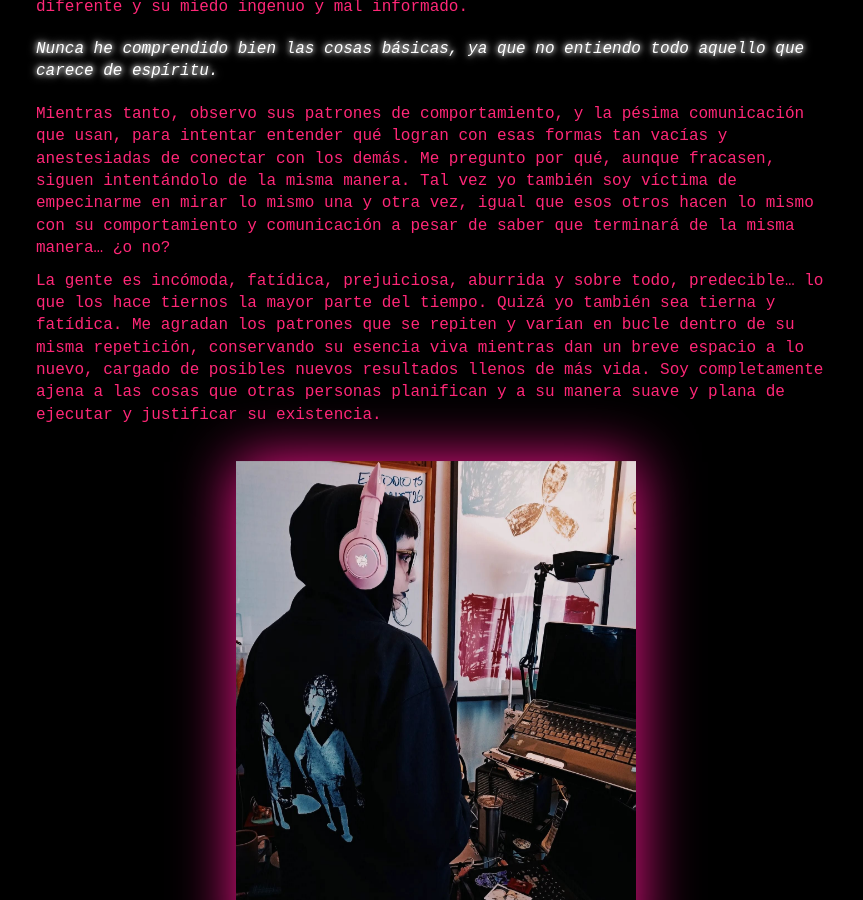
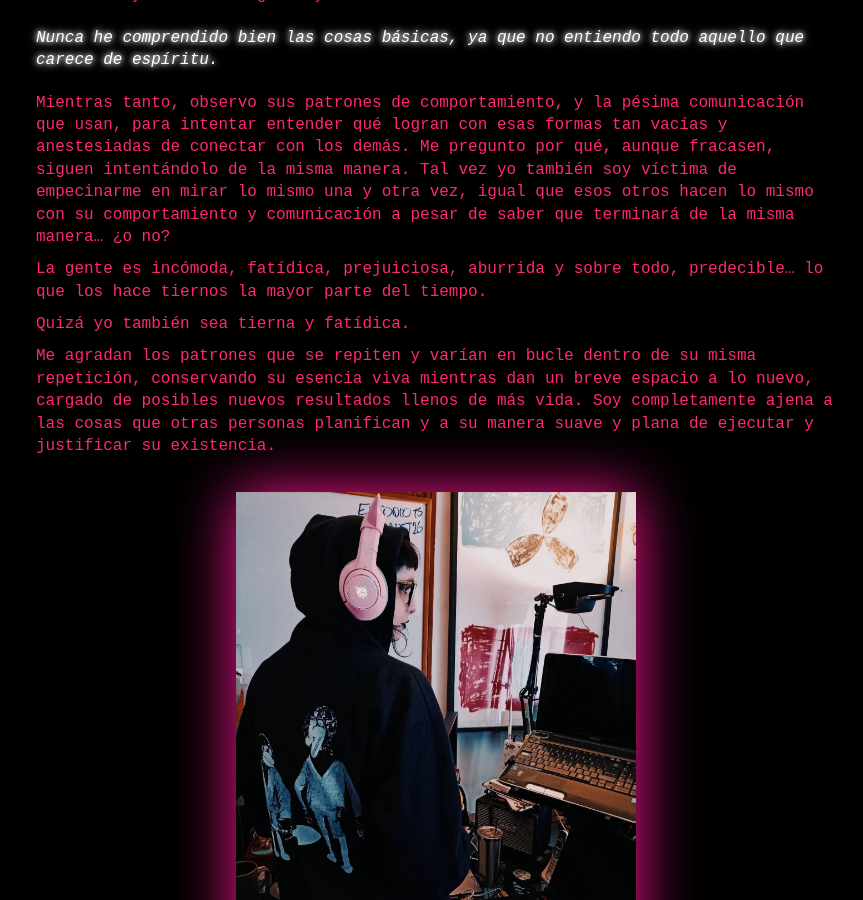
Before and after one commit to medusahra/medusahra.github.io, a Jekyll site: the page built from _posts/2025-11-13-neurodivergente.md, in a window 1280 px wide and 900 px high, scrolled down 1580 px. Shown: the whole window, without its empty margins (204-1067 px from the left). Built offline with Jekyll 4.4.1, drawn with Linux system fonts in a browser that asks for light colours.

Commit message:
Update 2025-11-13-neurodivergente.md

```diff
--- a/_posts/2025-11-13-neurodivergente.md
+++ b/_posts/2025-11-13-neurodivergente.md
@@ -9,7 +9,7 @@
 
 # Encuentro el mundo neurotípico superficial y artificial
 
-## *Existir desde la neurodivergencia*
+*Existir desde la neurodivergencia*
 
 <div style="margin: 40px 0;"></div>
 
@@ -39,7 +39,10 @@
 Mientras tanto, observo sus patrones de comportamiento, y la pésima comunicación que usan, para intentar entender qué logran con esas formas tan vacías y anestesiadas de conectar con los demás.
 Me pregunto por qué, aunque fracasen, siguen intentándolo de la misma manera. Tal vez yo también soy víctima de empecinarme en mirar lo mismo una y otra vez, igual que esos otros hacen lo mismo con su comportamiento y comunicación a pesar de saber que terminará de la misma manera... ¿o no?
 <div style="margin: 10px 0;"></div>
-La gente es incómoda, fatídica, prejuiciosa, aburrida y sobre todo, predecible... lo que los hace tiernos la mayor parte del tiempo. Quizá yo también sea tierna y fatídica.
+La gente es incómoda, fatídica, prejuiciosa, aburrida y sobre todo, predecible... lo que los hace tiernos la mayor parte del tiempo.
+<div style="margin: 10px 0;"></div>
+Quizá yo también sea tierna y fatídica.
+<div style="margin: 10px 0;"></div>
 Me agradan los patrones que se repiten y varían en bucle dentro de su misma repetición, conservando su esencia viva mientras dan un breve espacio a lo nuevo, cargado de posibles nuevos resultados
 llenos de más vida. Soy completamente ajena a las cosas que otras personas planifican y a su manera suave y plana de ejecutar y justificar su existencia.
 
```
